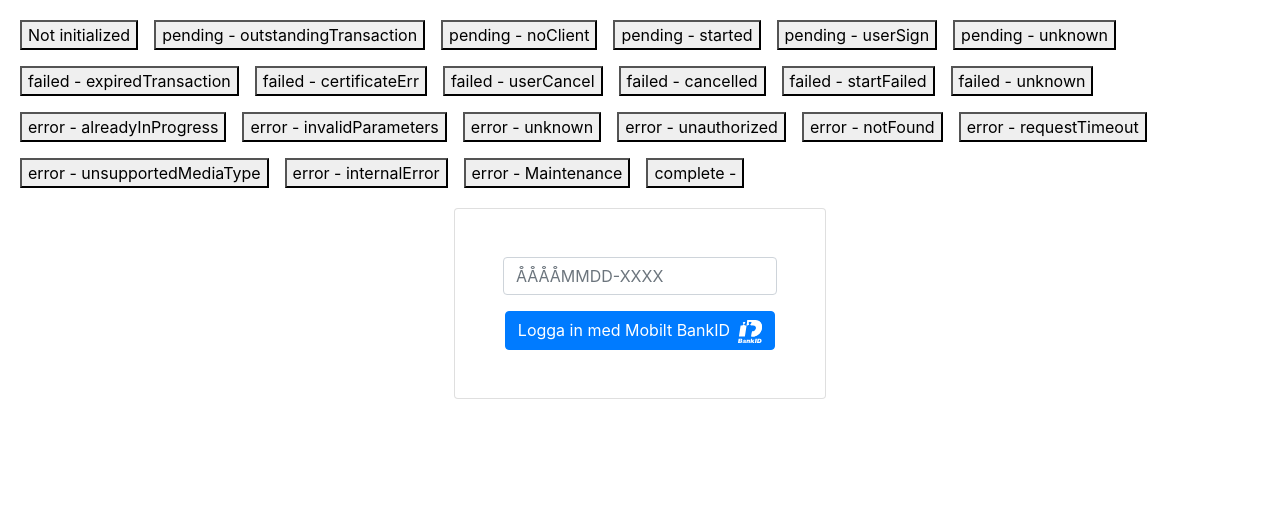
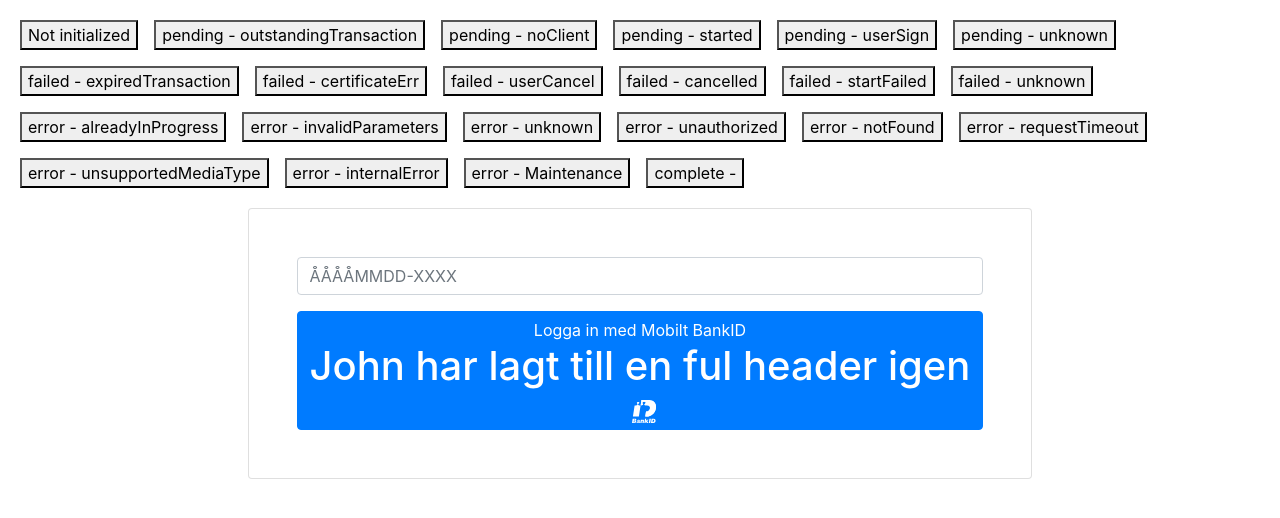
Before and after one commit to johnsjulander/react-bankid, a React (Create React App) app: page /customized in a window 1280 px wide. Shown: the top 518 px of the page. Built offline with nearby package versions, Linux system fonts and the light colour scheme; what apollo-link-ws would draw is missing.

Commit message:
Test push2

```diff
--- a/src/pages/customized.tsx
+++ b/src/pages/customized.tsx
@@ -42,6 +42,7 @@
           <Button {...props} color="primary">
             <>
               {children}
+              <h1>John har lagt till en ful header igen</h1>
               <img className="ml-2" width={24} src={BankIDLogo} alt="Bank ID logo" />
             </>
           </Button>
```
